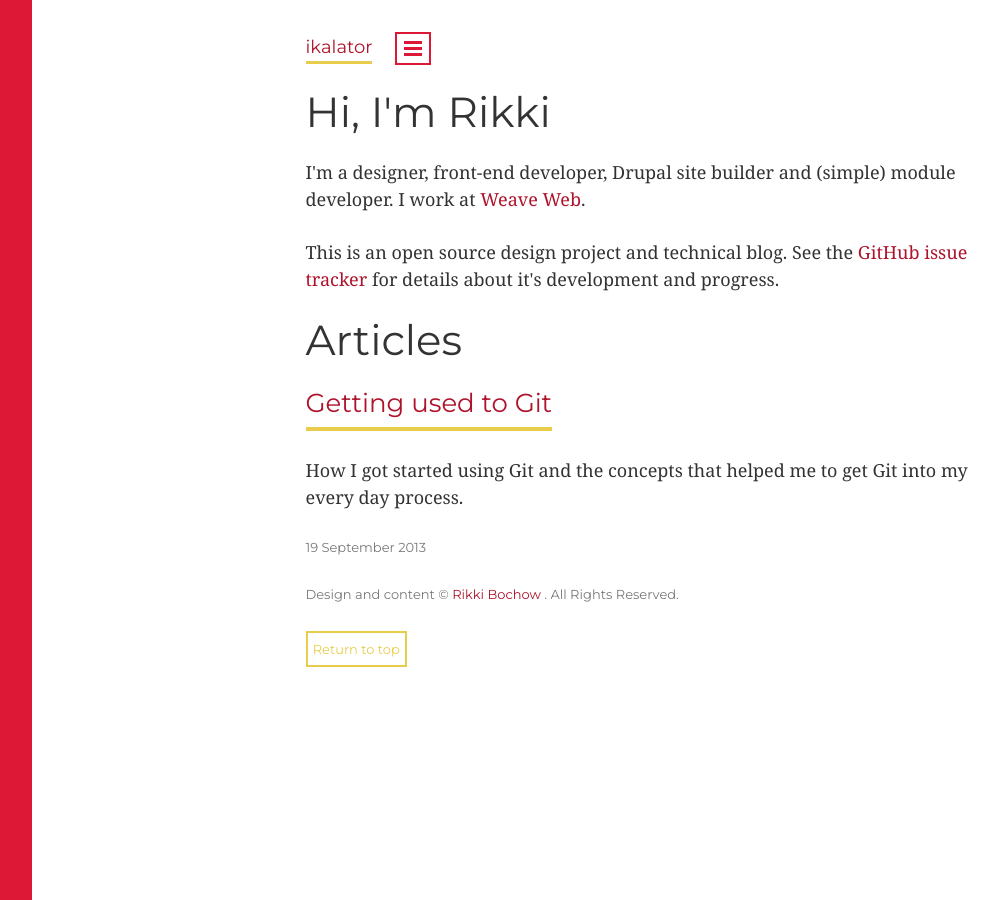
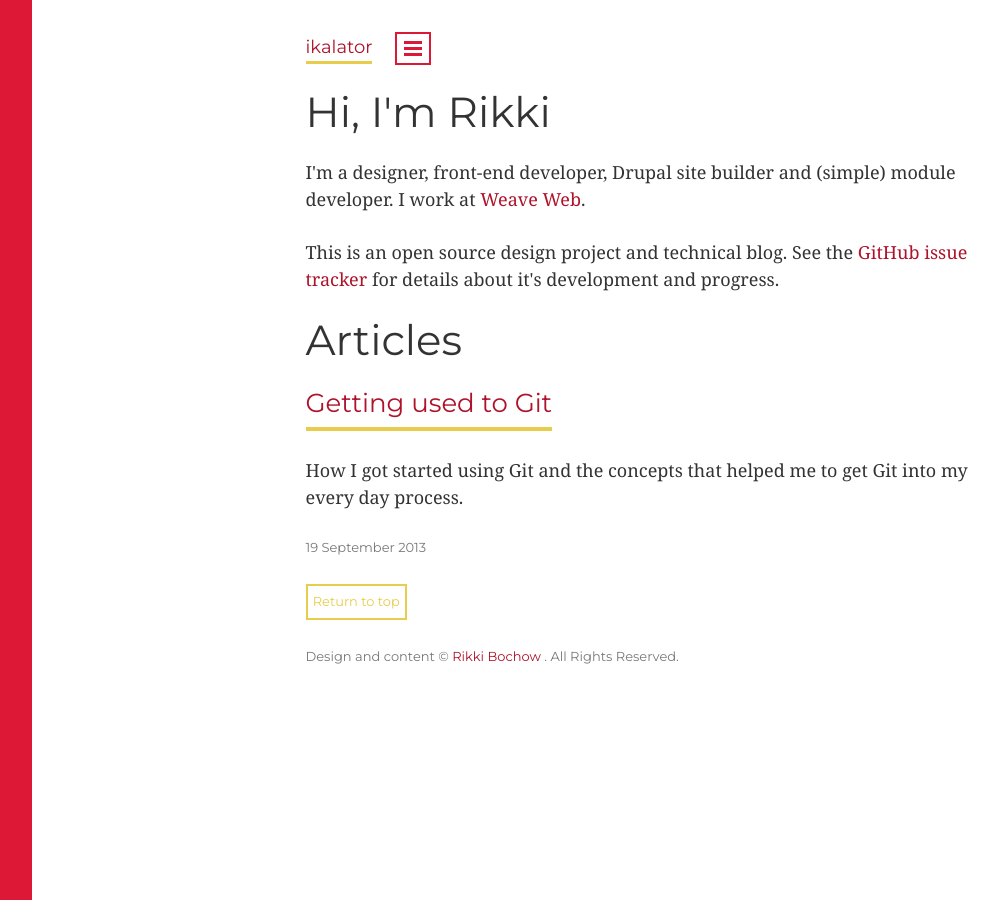
Before and after one commit to rikki-iki/rikki-iki.github.io, a Jekyll site: the page built from index.html, in a window 1280 px wide. Shown: the whole page, without its empty margins (0-999 px from the left). Built offline with Jekyll 4.4.1, drawn with Linux system fonts in a browser that asks for light colours; Markdown is read by kramdown in place of the engine named in the settings; the list of posts is cut into pages by our own code.

Commit message:
moving top-link above copyright stuff

```diff
--- a/_includes/footer.html
+++ b/_includes/footer.html
@@ -1,3 +1,4 @@
+    <p><a href="#ikalator" class="top-btn">Return to top</a></p>
     <p>
       Design and content &#169;
       <span itemscope itemtype="http://schema.org/Person">
@@ -5,7 +6,6 @@
       </span>.
       All Rights Reserved.
     </p>
-    <a href="#ikalator" class="top-btn">Return to top</a>
 
     <!-- Class toggle javascript - source: http://bit.ly/ZAnUTf -->
     <script>
```
